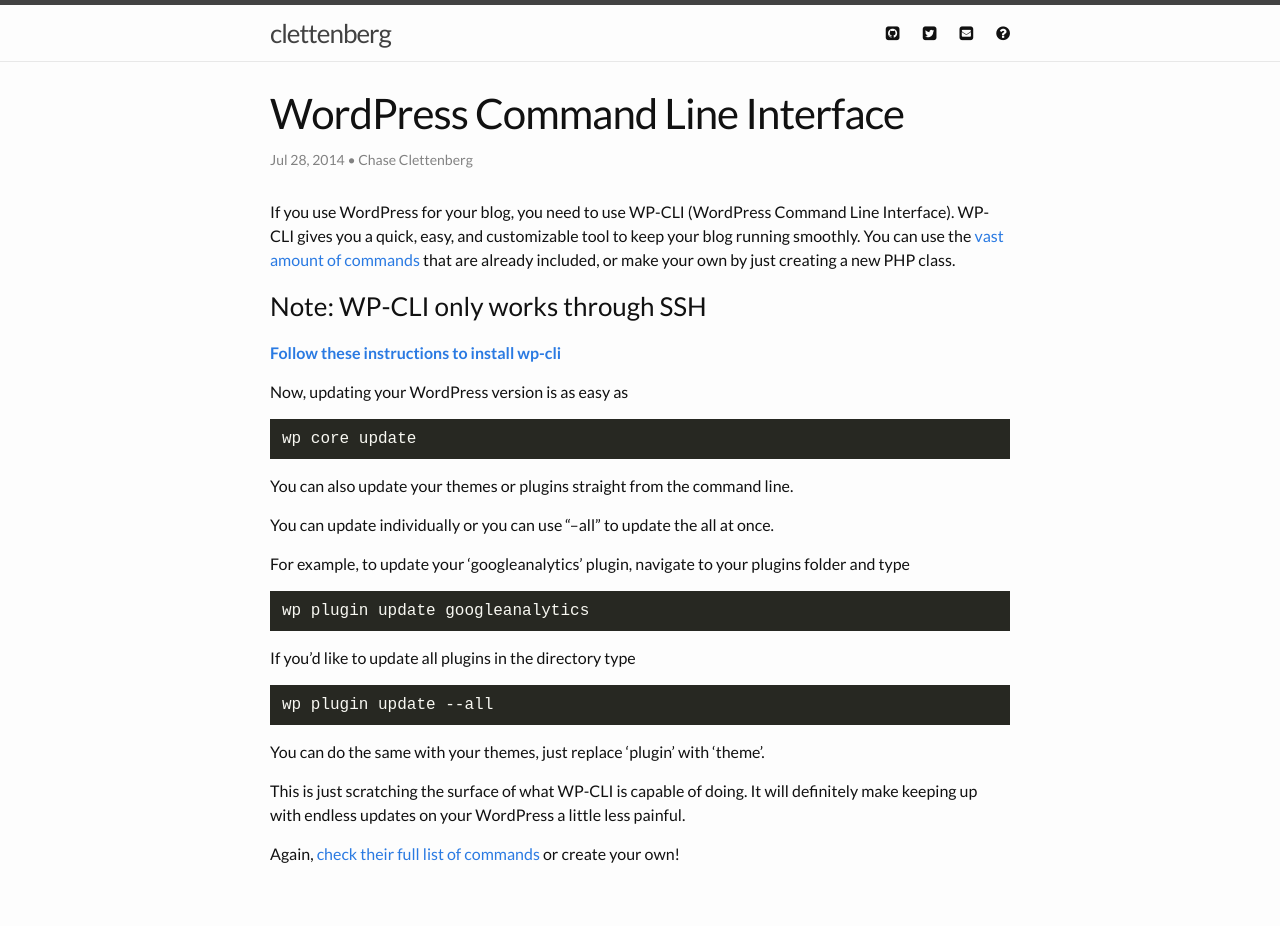
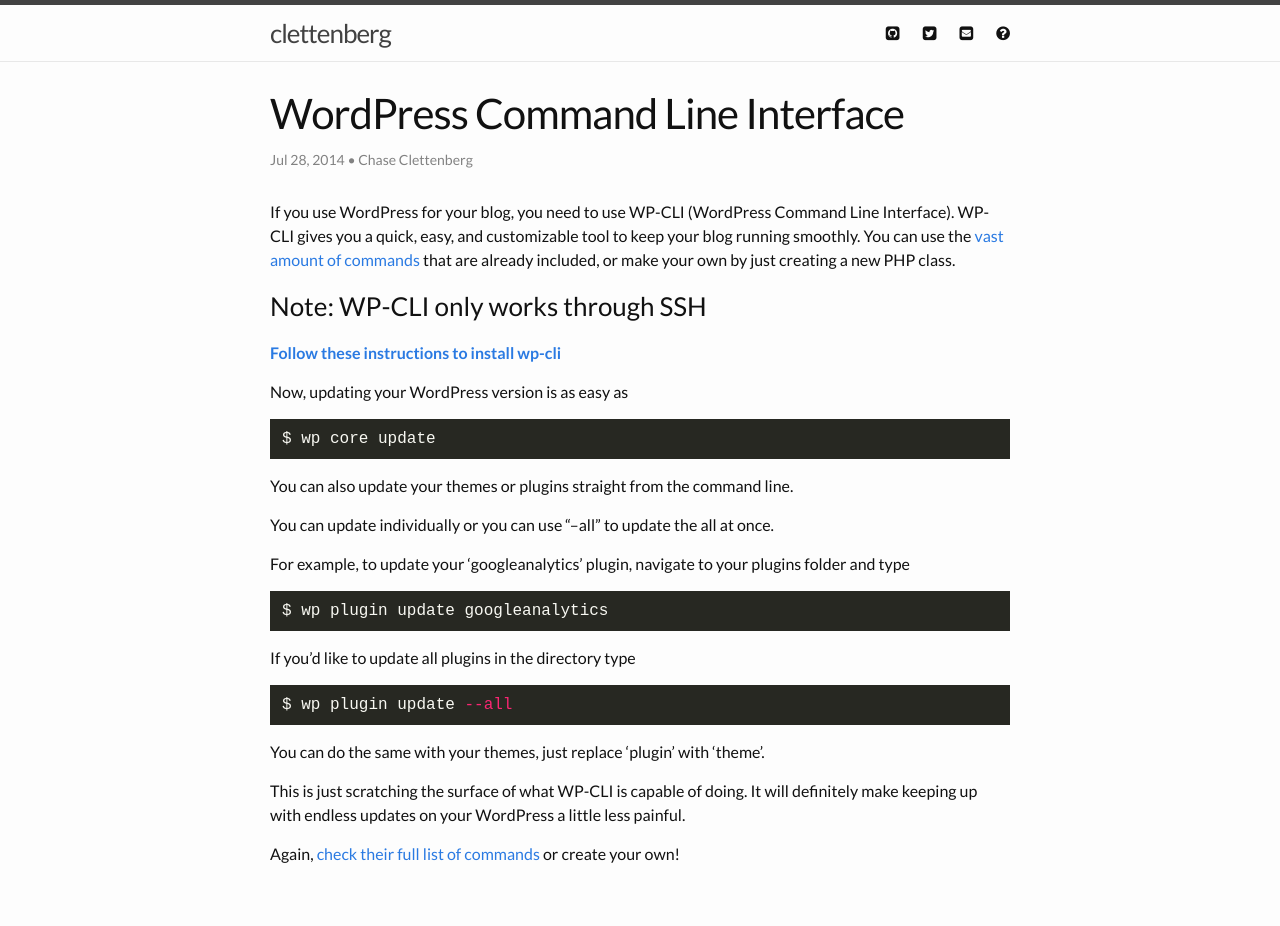
Before and after one commit to clettenberg/blog, a Jekyll site: the page built from _posts/2014-07-27-wordpress-command-line-interface.md, in a window 1280 px wide. Built offline with Jekyll 4.4.1, drawn with Linux system fonts in a browser that asks for light colours; nearby versions of some CDN libraries.

Commit message:
Normalized code highlighting

```diff
--- a/_posts/2014-07-27-wordpress-command-line-interface.md
+++ b/_posts/2014-07-27-wordpress-command-line-interface.md
@@ -20,7 +20,9 @@
 
 Now, updating your WordPress version is as easy as
 
-	wp core update
+{% highlight bash %}
+$ wp core update
+{% endhighlight %}
 
 You can also update your themes or plugins straight from the command line.
 
@@ -28,11 +30,15 @@
 
 For example, to update your ‘googleanalytics’ plugin, navigate to your plugins folder and type
 
-	wp plugin update googleanalytics
+{% highlight bash %}
+$ wp plugin update googleanalytics
+{% endhighlight %}
 
 If you’d like to update all plugins in the directory type
 
-	wp plugin update --all
+{% highlight bash %}
+$ wp plugin update --all
+{% endhighlight %}
 
 You can do the same with your themes, just replace ‘plugin’ with ‘theme’.
 
```
Also changed, not shown: _posts/2015-01-12-bash-alias.md (+16 -11 lines).
